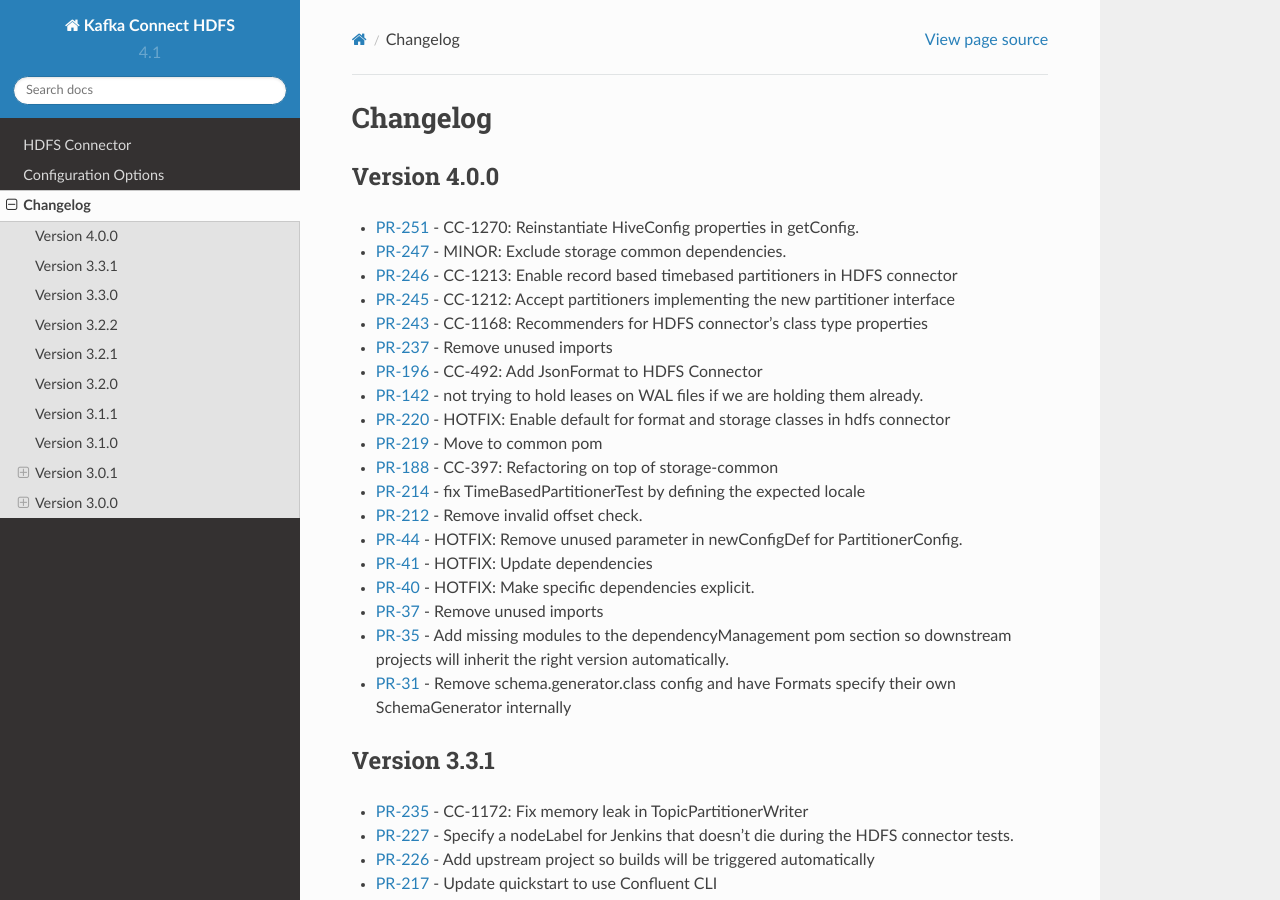
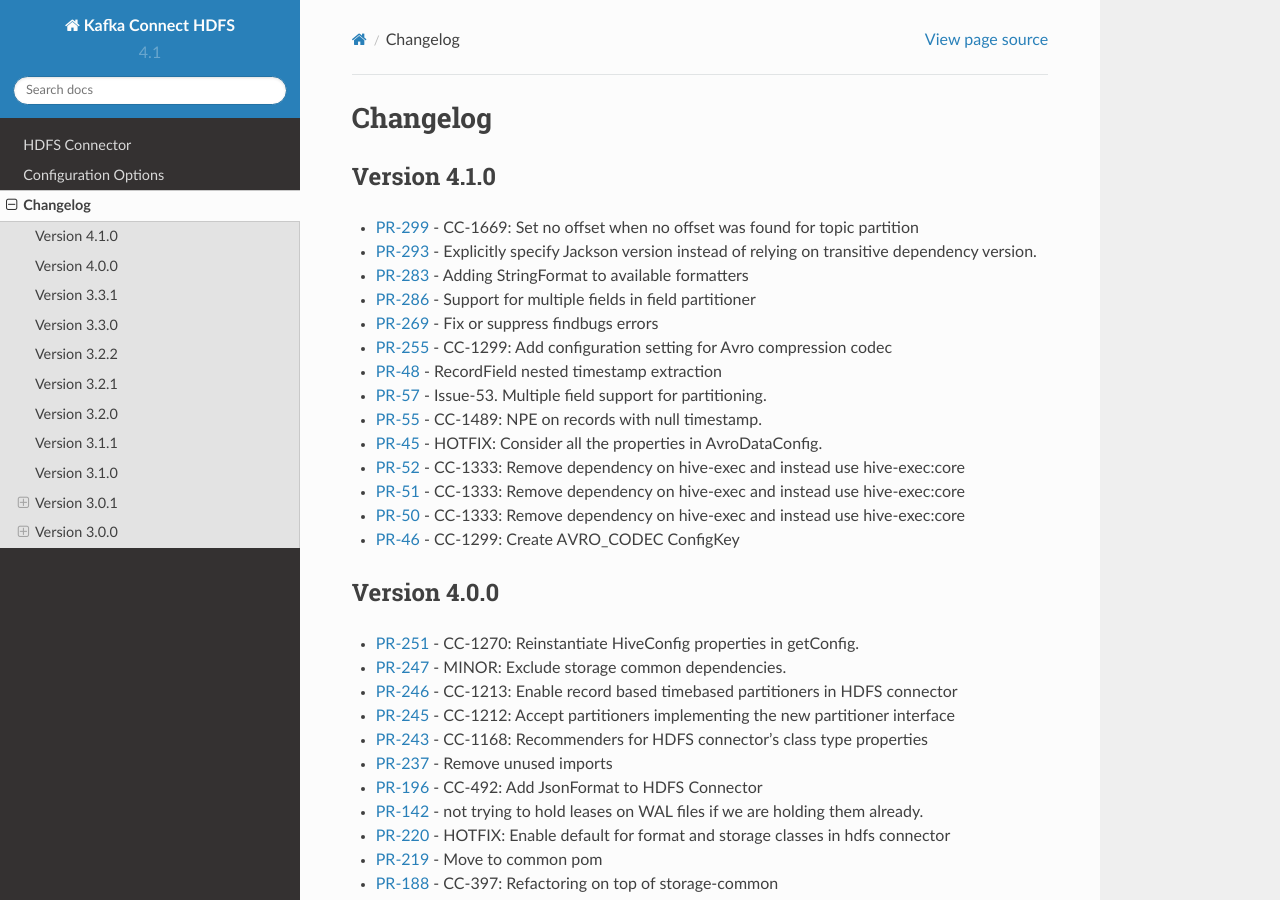
Before and after one commit to AIProphet/kafka-connect-hdfs, a Sphinx documentation site: the page built from docs/changelog.rst, in a window 1280 px wide and 900 px high. Built offline with Sphinx 7.4.7 and the Read the Docs theme 2.0.0, drawn with Linux system fonts in a browser that asks for light colours.

Commit message:
CC-1692: Updated release notes for 4.1.0

```diff
--- a/docs/changelog.rst
+++ b/docs/changelog.rst
@@ -2,6 +2,24 @@
 
 Changelog
 =========
+
+Version 4.1.0
+-------------
+
+* `PR-299 <https://github.com/confluentinc/kafka-connect-hdfs/pull/299>`_ - CC-1669: Set no offset when no offset was found for topic partition
+* `PR-293 <https://github.com/confluentinc/kafka-connect-hdfs/pull/293>`_ - Explicitly specify Jackson version instead of relying on transitive dependency version.
+* `PR-283 <https://github.com/confluentinc/kafka-connect-hdfs/pull/283>`_ - Adding StringFormat to available formatters
+* `PR-286 <https://github.com/confluentinc/kafka-connect-hdfs/pull/286>`_ - Support for multiple fields in field partitioner
+* `PR-269 <https://github.com/confluentinc/kafka-connect-hdfs/pull/269>`_ - Fix or suppress findbugs errors
+* `PR-255 <https://github.com/confluentinc/kafka-connect-hdfs/pull/255>`_ - CC-1299: Add configuration setting for Avro compression codec
+* `PR-48 <https://github.com/confluentinc/kafka-connect-storage-common/pull/48>`_ - RecordField nested timestamp extraction
+* `PR-57 <https://github.com/confluentinc/kafka-connect-storage-common/pull/57>`_ - Issue-53. Multiple field support for partitioning.
+* `PR-55 <https://github.com/confluentinc/kafka-connect-storage-common/pull/55>`_ - CC-1489: NPE on records with null timestamp.
+* `PR-45 <https://github.com/confluentinc/kafka-connect-storage-common/pull/45>`_ - HOTFIX: Consider all the properties in AvroDataConfig.
+* `PR-52 <https://github.com/confluentinc/kafka-connect-storage-common/pull/52>`_ - CC-1333: Remove dependency on hive-exec and instead use hive-exec:core
+* `PR-51 <https://github.com/confluentinc/kafka-connect-storage-common/pull/51>`_ - CC-1333: Remove dependency on hive-exec and instead use hive-exec:core
+* `PR-50 <https://github.com/confluentinc/kafka-connect-storage-common/pull/50>`_ - CC-1333: Remove dependency on hive-exec and instead use hive-exec:core
+* `PR-46 <https://github.com/confluentinc/kafka-connect-storage-common/pull/46>`_ - CC-1299: Create AVRO_CODEC ConfigKey
 
 Version 4.0.0
 -------------
```
